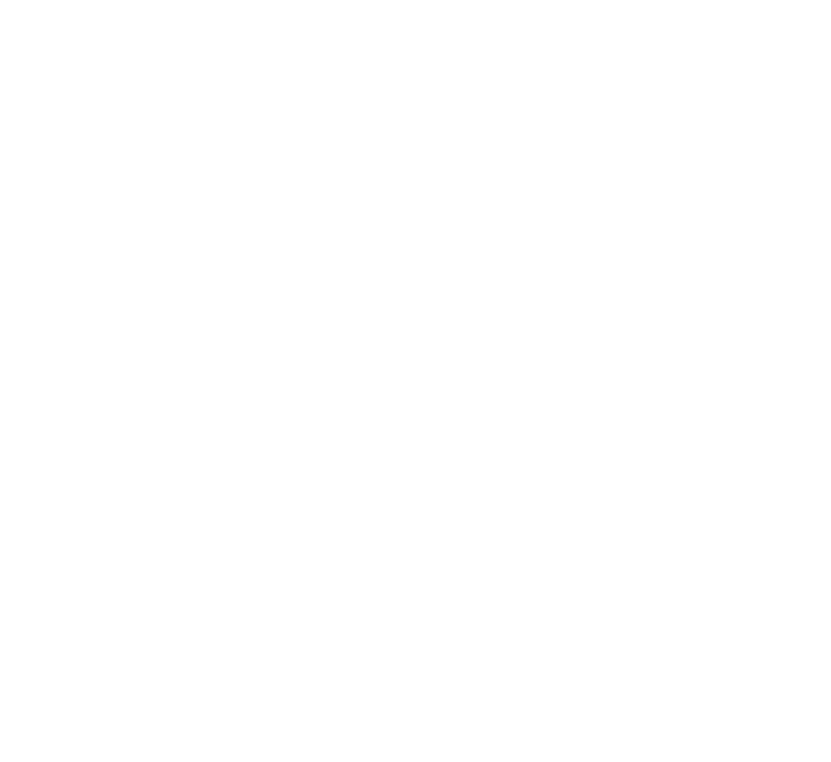
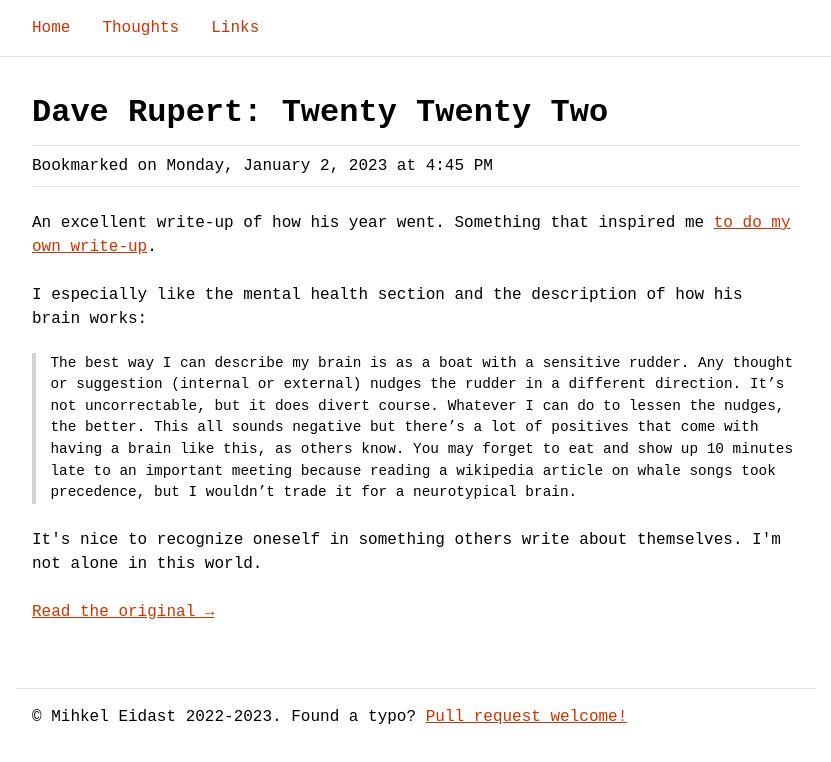
Before and after one commit to mihkeleidast/eida.st, an Astro site: page /bookmarks/2023-01-02-dave-rupert-twenty-twenty-two in a window 1280 px wide. Before the commit this address had no page. Shown: the whole page, without its empty margins (224-1055 px from the left). Built offline with nearby package versions, Linux system fonts and the light colour scheme; Astro itself is replaced by a stand-in of ours.

Commit message:
feat: add dave's post

```diff
--- a/src/components/Prose.astro
+++ b/src/components/Prose.astro
@@ -24,6 +24,7 @@
         :global(blockquote) {
             border-inline-start: 4px solid lightgrey;
             padding-inline-start: 1em;
+            font-size: 0.9em;
         }
     }
 </style>
--- /dev/null
+++ b/src/pages/bookmarks/2023-01-02-dave-rupert-twenty-twenty-two.mdx
@@ -0,0 +1,15 @@
+---
+layout: ../../layouts/Bookmark.astro
+title: "Dave Rupert: Twenty Twenty Two"
+author: mihkel
+link: https://daverupert.com/2022/12/twenty-twenty-two/
+date: 2023-01-02T16:45:58Z
+---
+
+An excellent write-up of how his year went. Something that inspired me [to do my own write-up](https://eida.st/thoughts/2023-01-01-year-in-review/).
+
+I especially like the mental health section and the description of how his brain works:
+
+> The best way I can describe my brain is as a boat with a sensitive rudder. Any thought or suggestion (internal or external) nudges the rudder in a different direction. It’s not uncorrectable, but it does divert course. Whatever I can do to lessen the nudges, the better. This all sounds negative but there’s a lot of positives that come with having a brain like this, as others know. You may forget to eat and show up 10 minutes late to an important meeting because reading a wikipedia article on whale songs took precedence, but I wouldn’t trade it for a neurotypical brain.
+
+It's nice to recognize oneself in something others write about themselves. I'm not alone in this world.
```
